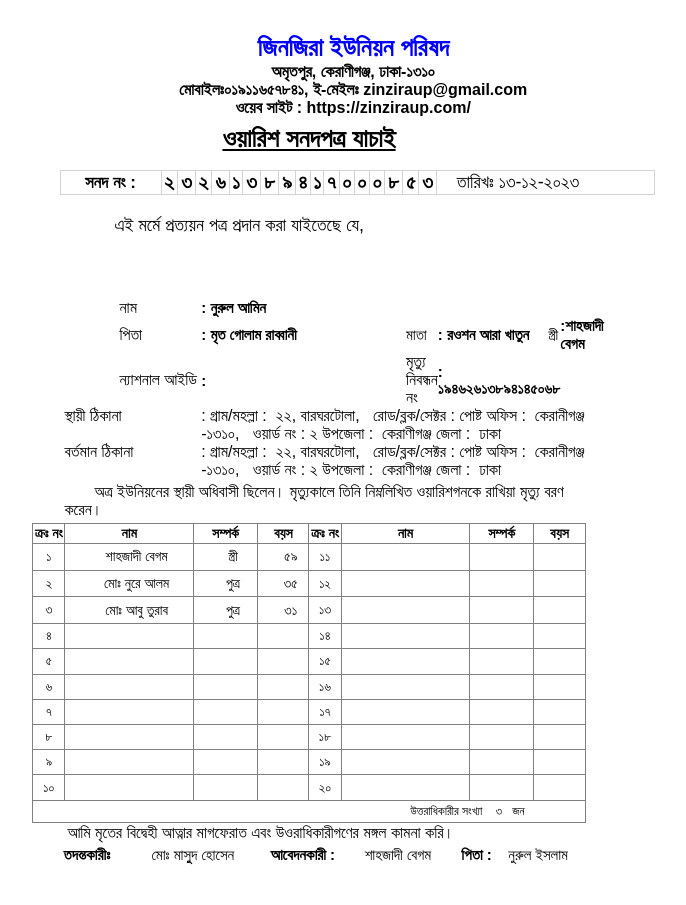
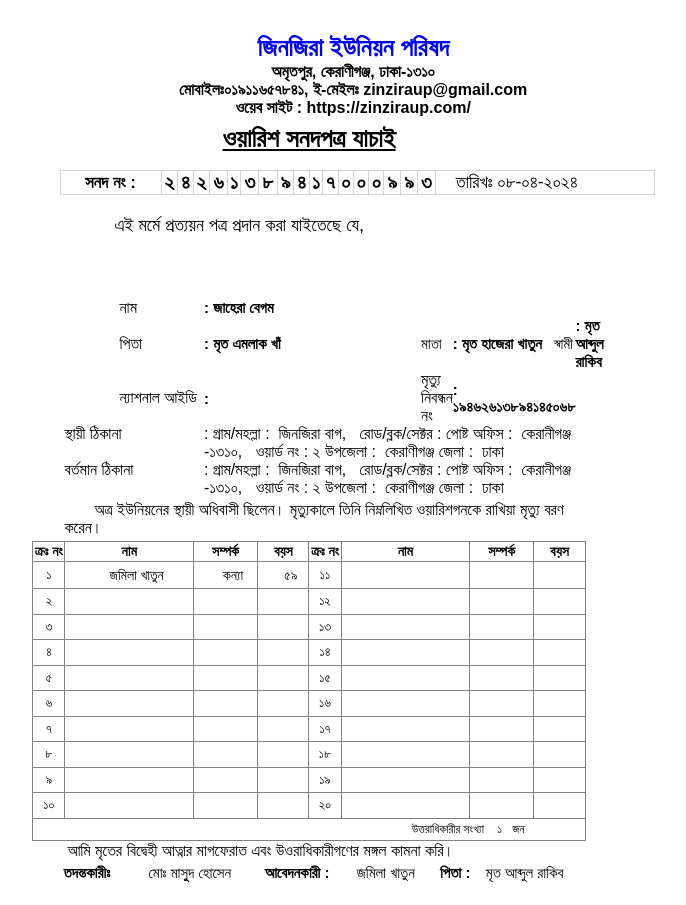
Before and after one commit to zinziraup/.com-verify-warish_bn-24261389417000993-2613894-17, a plain HTML site: page index.html in a window 1280 px wide. Shown: the whole page, without its empty margins (331-1017 px from the left). Drawn offline with Linux system fonts and the light colour scheme.

Commit message:
Update and rename index.html.html to index.html

```diff
--- a/index.html.html
+++ b/index.html
@@ -73,7 +73,7 @@
                         <td style="text-align:center; font-weight:bold; font-size:20px;">২</td>
 
 
-                        <td style="text-align:center; font-weight:bold; font-size:20px;">৩</td>
+                        <td style="text-align:center; font-weight:bold; font-size:20px;">৪</td>
 
 
                         <td style="text-align:center; font-weight:bold; font-size:20px;">২</td>
@@ -112,17 +112,17 @@
                         <td style="text-align:center; font-weight:bold; font-size:20px;">০</td>
 
 
-                        <td style="text-align:center; font-weight:bold; font-size:20px;">৮</td>
+                        <td style="text-align:center; font-weight:bold; font-size:20px;">৯</td>
 
 
-                        <td style="text-align:center; font-weight:bold; font-size:20px;">৫</td>
+                        <td style="text-align:center; font-weight:bold; font-size:20px;">৯</td>
 
 
                         <td style="text-align:center; font-weight:bold; font-size:20px;">৩</td>
 
 
                          <td style="border: none;">
-                            <font style="font-size: 18px">&nbsp;&nbsp;&nbsp; তারিখঃ  ১৩-১২-২০২৩</font>
+                            <font style="font-size: 18px">&nbsp;&nbsp;&nbsp; তারিখঃ  ০৮-০৪-২০২৪</font>
                         </td>
 
                     </tr>
@@ -140,23 +140,23 @@
                 <table border="0px" width="99%"   align="center" style="border-collapse:collapse; margin:1px auto;" cellspacing="0" cellpadding="0">
                     <tr>
                         <td align="left" style="font-size:16px;text-indent:55px; font-color:black; width: 150px; padding-left: 50px">নাম   </td>
-                        <td colspan="3" style=""><font style="font-size:15px;font-weight:bold; ">: নুরুল আমিন</font></td>
+                        <td colspan="3" style=""><font style="font-size:15px;font-weight:bold; ">: জাহেরা বেগম</font></td>
                     </tr>
                     <tr>
                         <td align="left" style="font-size:16px;text-indent:55px; font-color:black; width: 150px; padding-left: 50px">পিতা </td>
 
-                        <td style="width:260px;"><font style="font-size:15px;font-weight:bold;  ">:  মৃত গোলাম রাব্বানী </font></td>
+                        <td style="width:260px;"><font style="font-size:15px;font-weight:bold;  ">:  মৃত এমলাক খাঁ </font></td>
 
                         <td  style="font-size:15px; text-align:left; ">মাতা  </td>
 
-                        <td style=""><font style="font-size:15px;font-weight:bold;  ">:   রওশন আরা খাতুন </font></td>
+                        <td style=""><font style="font-size:15px;font-weight:bold;  ">:   মৃত হাজেরা খাতুন</font></td>
 
 
                         <td  style="font-size:15px; text-align:left;">
-                            স্ত্রী
+                            স্বামী
                         </td>
 
-                        <td><font style="font-size:15px;font-weight:bold;  ">:শাহজাদী বেগম </font></td>
+                        <td><font style="font-size:15px;font-weight:bold;  ">: মৃত আব্দুল রাকিব </font></td>
 
 
                                             </tr>
@@ -177,7 +177,7 @@
                         <td valign="top" style="font-size: 16px; padding-left: 50px;">স্থায়ী ঠিকানা</td>
                         <td colspan="5">
                             <p style="font-size:16px;">
-                                : গ্রাম/মহল্লা : &nbsp;২২, বারঘরটোলা,&nbsp;&nbsp;&nbsp;রোড/ব্লক/সেক্টর  :
+                                : গ্রাম/মহল্লা : &nbsp;জিনজিরা বাগ,&nbsp;&nbsp;&nbsp;রোড/ব্লক/সেক্টর  :
                                 পোষ্ট অফিস : &nbsp;কেরানীগঞ্জ -১৩১০,&nbsp;&nbsp;&nbsp;ওয়ার্ড নং : ২
                                  উপজেলা : &nbsp;কেরাণীগঞ্জ
                                  জেলা :  &nbsp;ঢাকা
@@ -189,7 +189,7 @@
                         <td valign="top" style="font-size: 16px; padding-left: 50px;">বর্তমান ঠিকানা</td>
                         <td colspan="5">
                             <p style="font-size:16px;">
-                                : গ্রাম/মহল্লা : &nbsp;২২, বারঘরটোলা,&nbsp;&nbsp;&nbsp;রোড/ব্লক/সেক্টর  :
+                                : গ্রাম/মহল্লা : &nbsp;জিনজিরা বাগ,&nbsp;&nbsp;&nbsp;রোড/ব্লক/সেক্টর  :
                                 পোষ্ট অফিস : &nbsp;কেরানীগঞ্জ -১৩১০,&nbsp;&nbsp;&nbsp;ওয়ার্ড নং : ২
                                  উপজেলা : &nbsp;কেরাণীগঞ্জ
                                  জেলা :  &nbsp;ঢাকা
@@ -226,9 +226,9 @@
                     <tr height=''>
                         <td style="text-align:center;font-size:13px;">১</td>
                         <td style="text-align:center;text-indent:15px;font-size:14px;">
-                            শাহজাদী বেগম                        </td>
+                            জমিলা খাতুন                        </td>
                         <td style="text-align:center;text-indent:15px;font-size:14px;">
-                            স্ত্রী
+                            কন্যা
                         </td>
                         <td style="text-align:center;text-indent:15px;font-size:14px;">
                             ৫৯                        </td>
@@ -249,12 +249,12 @@
                     <tr height=''>
                         <td style="text-align:center;font-size:13px;">২</td>
                         <td style="text-align:center;text-indent:15px;font-size:14px;">
-                            মোঃ নুরে আলম                        </td>
+                                                    </td>
                         <td style="text-align:center;text-indent:15px;font-size:14px;">
-                            পুত্র
+
                         </td>
                         <td style="text-align:center;text-indent:15px;font-size:14px;">
-                            ৩৫                        </td>
+                                                    </td>
 
                         <td style="text-align:center;font-size:13px;">১২</td>
                         <td style="text-align:center;text-indent:15px;font-size:14px;">
@@ -272,12 +272,12 @@
                     <tr height=''>
                         <td style="text-align:center;font-size:13px;">৩</td>
                         <td style="text-align:center;text-indent:15px;font-size:14px;">
-                            মোঃ আবু তুরাব                        </td>
+                                                    </td>
                         <td style="text-align:center;text-indent:15px;font-size:14px;">
-                            পুত্র
+
                         </td>
                         <td style="text-align:center;text-indent:15px;font-size:14px;">
-                            ৩১                        </td>
+                                                    </td>
 
                         <td style="text-align:center;font-size:13px;">১৩</td>
                         <td style="text-align:center;text-indent:15px;font-size:14px;">
@@ -455,7 +455,7 @@
 
                     <tr>
 
-                        <td colspan="8" style="text-align:right;font-size:12px; padding-right:60px;">উত্তরাধিকারীর সংখ্যা <span>&nbsp;&nbsp;</span> ৩ &nbsp;&nbsp;জন</td>
+                        <td colspan="8" style="text-align:right;font-size:12px; padding-right:60px;">উত্তরাধিকারীর সংখ্যা <span>&nbsp;&nbsp;</span> ১ &nbsp;&nbsp;জন</td>
 
                     </tr>
                 </table>
@@ -474,9 +474,9 @@
                         <td style="padding-left:50px; font-size:15px;"><b>তদন্তকারীঃ </b></td>
                         <td style="font-size:15px;">মোঃ মাসুুদ হোসেন</td>
                         <td style="font-size:15px;"><b>আবেদনকারী : </b></td>
-                        <td style="font-size:15px;">শাহজাদী বেগম</td>
+                        <td style="font-size:15px;">জমিলা খাতুন</td>
                         <td style="font-size:15px;"><b>পিতা :</b></td>
-                        <td style="font-size:15px;">নুরুল ইসলাম</td>
+                        <td style="font-size:15px;">মৃত আব্দুল রাকিব</td>
                     </tr>
 
                 </table>
```
